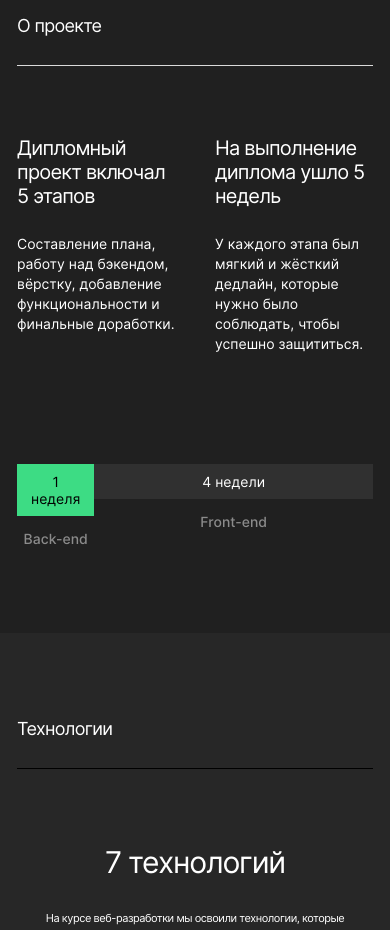
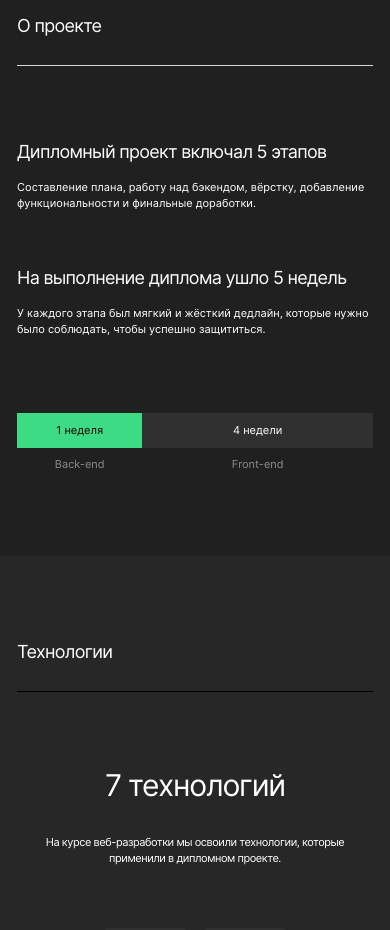
Before and after one commit to chyVacheck/movies-explorer-frontend, a React (Create React App) app: page / in a window 390 px wide. Shown: the part 780-1710 px from the top of the page. Built offline with nearby package versions, Linux system fonts and the light colour scheme.

Commit message:
add adaptive: component AboutProject

```diff
--- a/src/components/AboutProject/AboutProject.css
+++ b/src/components/AboutProject/AboutProject.css
@@ -42,7 +42,7 @@
 .aboutProject__lines-time-work {
   margin: 110px 0 0;
   display: grid;
-  grid-template-columns: 1fr 4fr;
+  grid-template-columns: 228fr 912fr;
 }
 
 .aboutProject__week {
@@ -71,6 +71,7 @@
 
 .aboutProject__week-text {
   width: 87.7192982%;
+  max-width: 200px;
   font-weight: 500;
   font-size: 14px;
   line-height: 17px;
@@ -78,3 +79,65 @@
   margin: 0;
   color: var(--sub-text-color);
 }
+
+@media screen and (min-width: 320px) and (max-width: 544px) {
+  .aboutProject__columns {
+    margin-top: 21.1267606%;
+    flex-direction: column;
+    gap: 56px 0;
+  }
+  .aboutProject__column {
+    width: 100%;
+    gap: 16px 0;
+  }
+  .aboutProject__lines-time-work {
+    margin-top: 21.1267606%;
+    grid-template-columns: 100fr 184fr;
+  }
+  .aboutProject__column-title {
+    font-size: 18px;
+    line-height: 22px;
+  }
+  .aboutProject__column-text {
+    font-size: 11px;
+    line-height: 16px;
+  }
+  .aboutProject__week {
+    gap: 10px 0;
+  }
+  .aboutProject__week-title {
+    padding: 11px 0;
+    font-size: 11px;
+    line-height: 13px;
+  }
+  .aboutProject__week-text {
+    max-width: 80px;
+    font-weight: 400;
+    font-size: 11px;
+    line-height: 13px;
+  }
+}
+
+@media screen and (min-width: 544px) and (max-width: 1024px) {
+  .aboutProject__columns {
+    gap: 0 30px;
+  }
+  .aboutProject__column {
+    gap: 22px 0;
+  }
+  .aboutProject__lines-time-work {
+    margin-top: 15.8163265%;
+    grid-template-columns: 140fr 528fr;
+  }
+  .aboutProject__column-text {
+    font-size: 12px;
+    line-height: 18px;
+  }
+  .aboutProject__week-title {
+    padding: 9px 0;
+  }
+  .aboutProject__week-text {
+    max-width: 120px;
+    font-weight: 400;
+  }
+}
```
